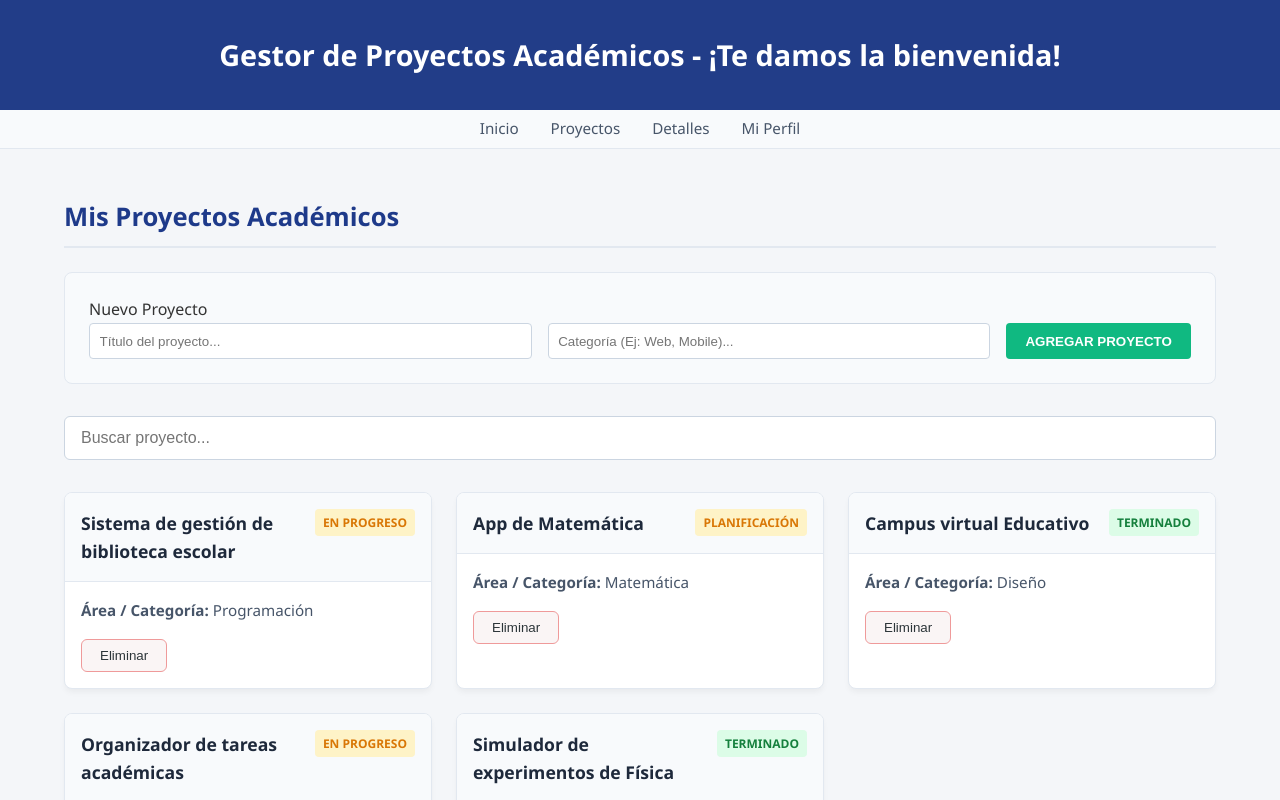
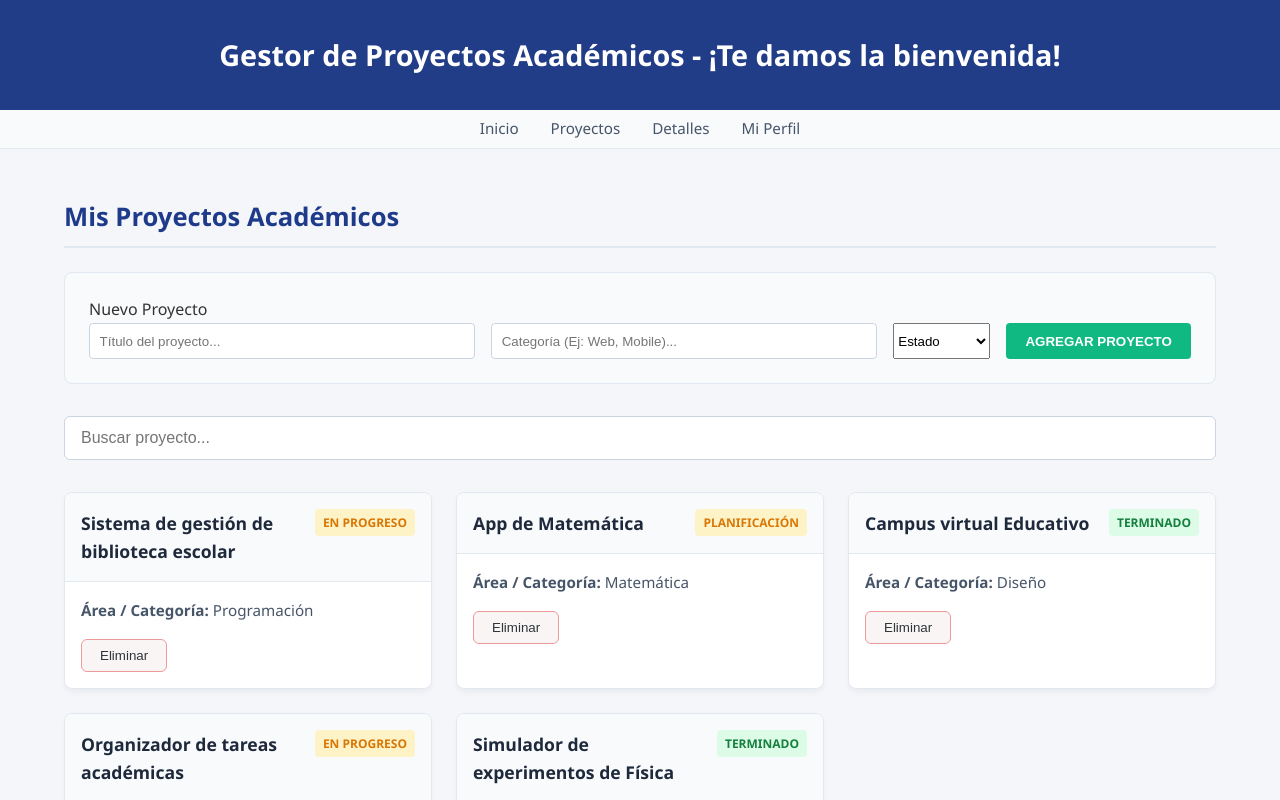
Before and after one commit to milimartinez777/pv_tp3_grupo6, a React (Vite) app: page / in a window 1280 px wide. Shown: the top 800 px of the page. Built offline with nearby package versions, Linux system fonts and the light colour scheme.

Commit message:
Cambios en el componente ListaProyectos.jsx donde se agrega en el filtro el menu desplegable y se usa el handle en agregarProyecto

```diff
--- a/src/components/ListaProyectos.jsx
+++ b/src/components/ListaProyectos.jsx
@@ -12,12 +12,12 @@ const ListaProyectos = () => {
 
     const [nuevoTitulo, setNuevoTitulo] = useState("");
     const [nuevaCategoria, setNuevaCategoria] = useState("");
-
+    const [nuevoEstado, setNuevoEstado] = useState("");
     // falta desarrollo dentro de este bloque...
-    const agregar = (e) => {
+    const handleAgregarProyecto = (e) => {
         e.preventDefault();
 
-        if (!nuevoTitulo.trim() || !nuevaCategoria.trim()) {
+        if (!nuevoTitulo.trim() || !nuevaCategoria.trim() || !nuevoEstado) {
           alert("Por favor, completa todos los campos");
           return;
         }
@@ -26,7 +26,7 @@ const ListaProyectos = () => {
           id: Date.now(),
           título: nuevoTitulo,
           categoría: nuevaCategoria,
-          estado: "Planificación"
+          estado:  nuevoEstado
         };
 
         proyectoService.agregarProyecto(nuevo);
@@ -34,7 +34,8 @@ const ListaProyectos = () => {
         setProyectos(proyectoService.obtenerProyectos());
 
         setNuevoTitulo("");
-            setNuevaCategoria("");
+        setNuevaCategoria("");
+        setNuevoEstado("");
     };
 
     const handleEliminar = (id) => {
@@ -51,13 +52,11 @@ const ListaProyectos = () => {
       setProyectos(proyectosFiltrados);
     };
 
-
-
   return (
     <div className="contenedor-proyectos">
         <h2>Mis Proyectos Académicos</h2>
 
-        <form onSubmit={agregar} className="formulario-alta">
+        <form onSubmit={handleAgregarProyecto} className="formulario-alta">
             Nuevo Proyecto
         <div className="grupo-input">
             <input
@@ -72,14 +71,21 @@ const ListaProyectos = () => {
             value={nuevaCategoria}
             onChange={(e) => setNuevaCategoria(e.target.value)}
             />
+            <select
+              value={nuevoEstado}
+              onChange={(e) => setNuevoEstado(e.target.value)}
+              className="select-estado"
+            >
+              <option value="" disable hidden>Estado</option>
+
+              <option value="Planificación">Planificación</option>
+              <option value="En progreso">En progreso</option>
+              <option value="Terminado">Terminado</option>
+            </select>
+
             <button type="submit" className="btn-guardar">AGREGAR PROYECTO</button>
         </div>
         </form>
-
-
-
-
-
 
       <div className="seccion-busqueda">
           <input
@@ -89,6 +95,7 @@ const ListaProyectos = () => {
               onChange={busqueda}
           />
       </div>
+
       <div className="grilla-proyectos">
         {proyectos.map(p => (
           <div key={p.id} className="tarjeta-proyecto">
@@ -110,6 +117,6 @@ const ListaProyectos = () => {
       </div>
     </div>
   );
+};
 
-};
 export default ListaProyectos;
```
